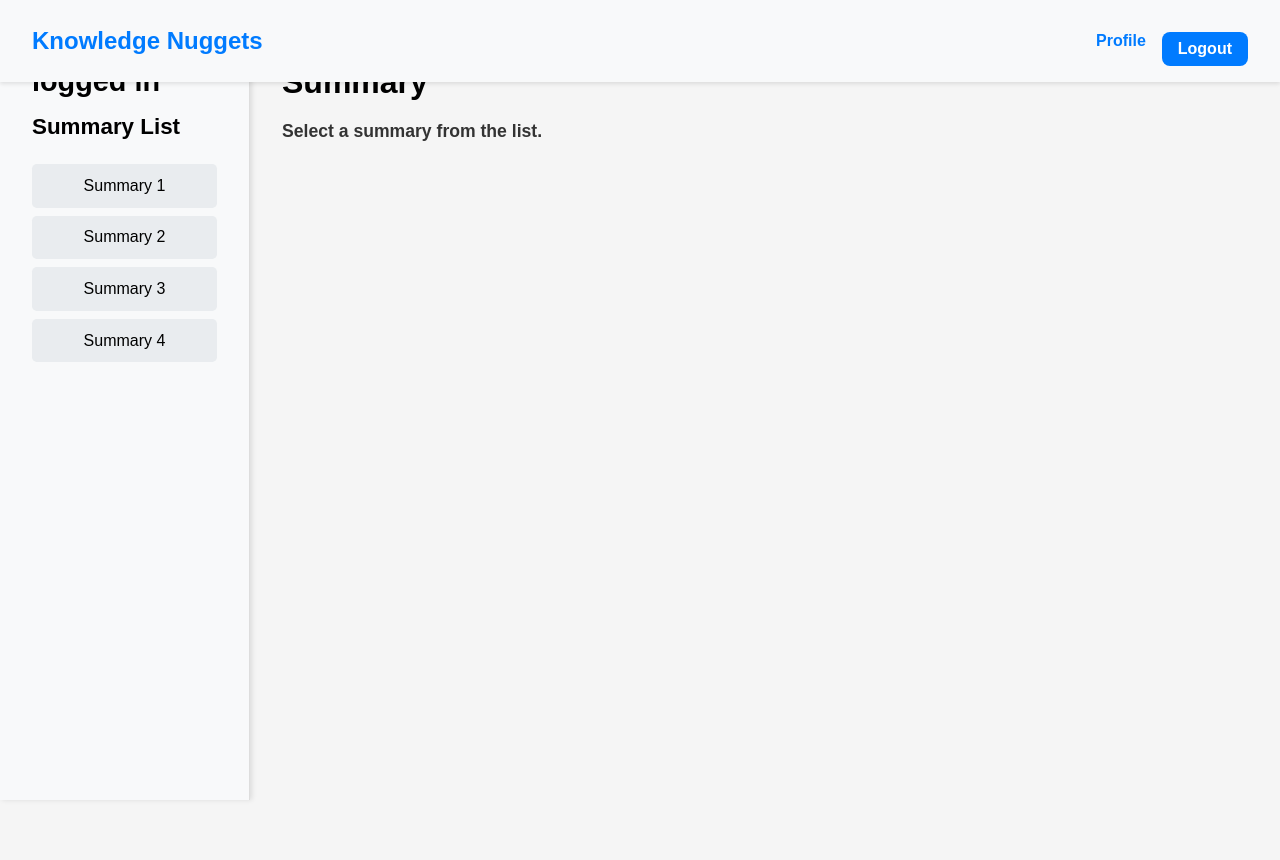
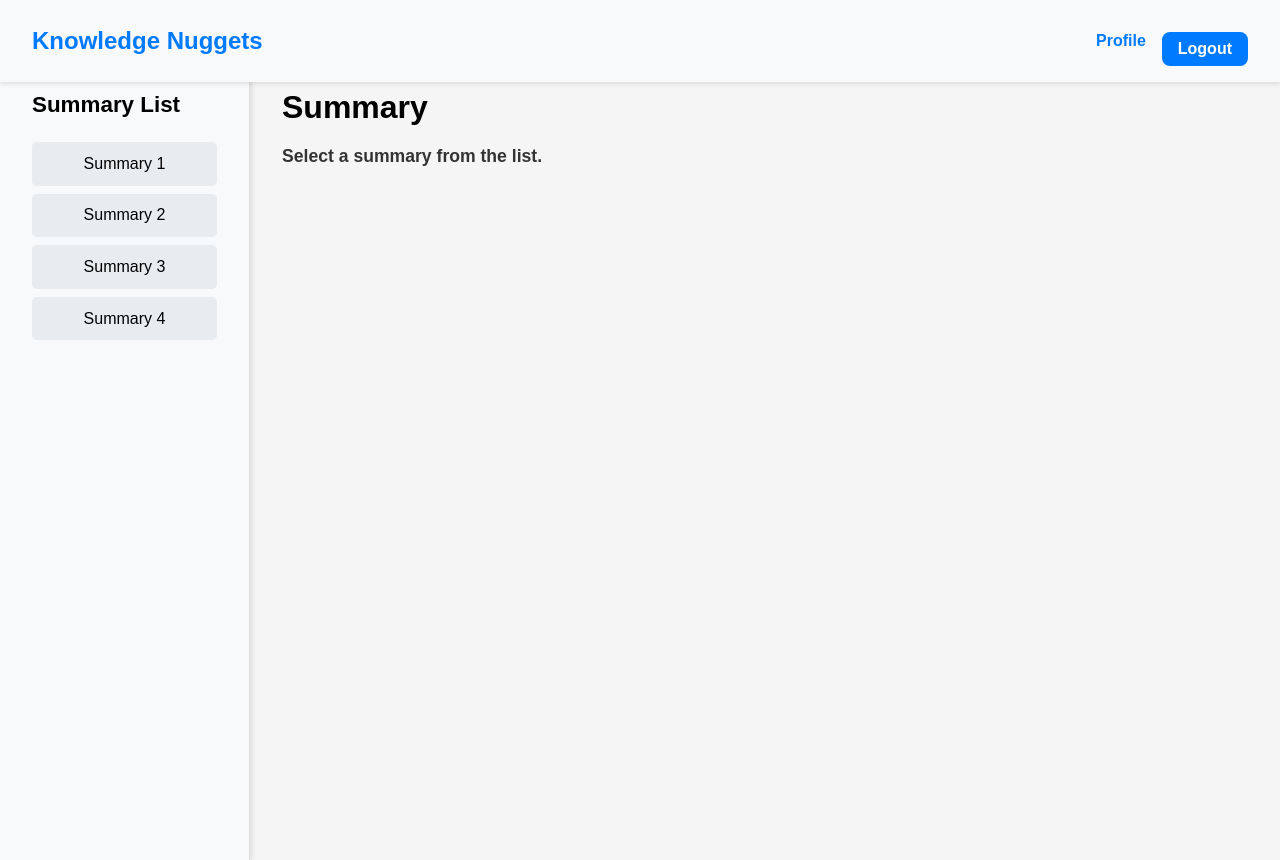
Before and after one commit to Knowledge-Nuggets/KN-web, a React (Vite) app in the folder knowledge-nuggets/: page /profile in a window 1280 px wide. Before the commit the page ends 832 px from the top, so only its background shows below. Built offline with nearby package versions, Linux system fonts and the light colour scheme; no server answers.

Commit message:
UI Fixes

```diff
--- a/knowledge-nuggets/src/Profile.jsx
+++ b/knowledge-nuggets/src/Profile.jsx
@@ -38,7 +38,6 @@ const Profile = () => {
       <Navbar />
       <div className="profile-container">
         <div className="profile-left">
-          <h2>{userEmail}</h2>
           <h3>Summary List</h3>
           <ul className="summary-list">
             {summaries.map((summary, index) => (
--- a/knowledge-nuggets/src/profile.css
+++ b/knowledge-nuggets/src/profile.css
@@ -16,11 +16,13 @@ body {
   display: flex;
   width: 100vw;
   height: 100vh;
+  margin-top: 50px;
 }
 
 /* Left Section (Sidebar) */
 .profile-left {
   position: absolute;
+  margin-top: 60px;
   left: 0;
   top: 0;
   height: 100vh;
```
